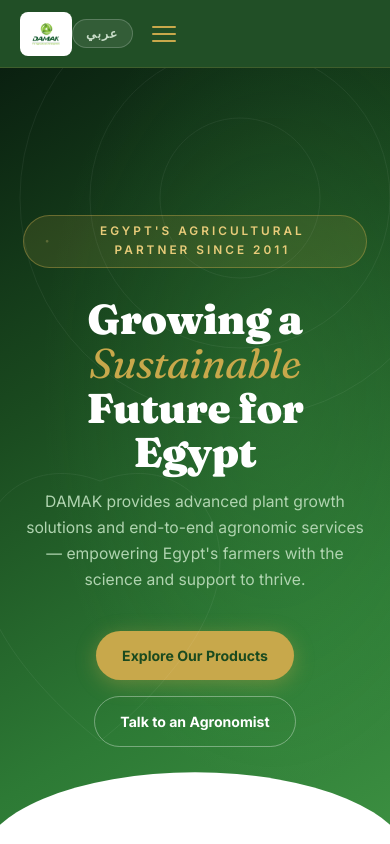
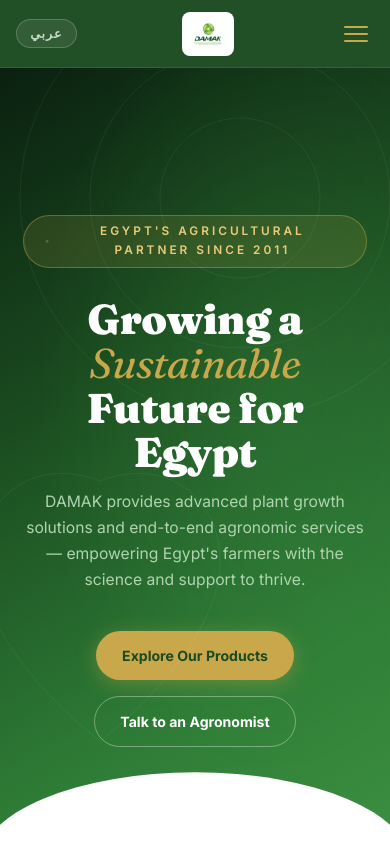
Before and after one commit to amr12elabd/DAMAK, a plain HTML site: page index.html in a window 390 px wide. Shown: the top 844 px of the page. Drawn offline with Linux system fonts and the light colour scheme.

Commit message:
fix: mobile nav layout — [عربي] [LOGO] [☰] same as desktop positioning

```diff
--- a/assets/damak.css
+++ b/assets/damak.css
@@ -546,8 +546,18 @@
 }
 
 @media (max-width: 760px) {
-  nav { padding: 0 5vw; gap: 0; }
+  nav {
+    padding: 0 4vw; gap: 0;
+    justify-content: space-between;
+  }
+  /* Unwrap nav-right so lang-toggle and hamburger become direct flex children */
+  .nav-right { display: contents; }
+  /* Order: [1] lang-toggle | [2] logo | [3] hamburger */
+  .lang-toggle { order: 1; flex-shrink: 0; }
+  .nav-logo   { order: 2; flex: 1; display: flex; justify-content: center; }
+  .nav-toggle { order: 3; flex-shrink: 0; display: flex; margin-left: 0; }
   .nav-links {
+    order: 4;
     display: none; flex-direction: column;
     position: absolute; top: 68px; left: 0; right: 0;
     background: rgba(20, 58, 22, .98);
@@ -562,7 +572,6 @@
     border-radius: 0;
   }
   .nav-links .nav-cta { margin: .5rem 6vw 0; border-radius: 2rem; text-align: center; }
-  .nav-toggle { display: flex; }
   .section { padding: 4rem 5vw; }
   .form-row { grid-template-columns: 1fr; }
   .footer-inner { grid-template-columns: 1fr; gap: 2rem; padding: 3rem 5vw 2rem; }
```
